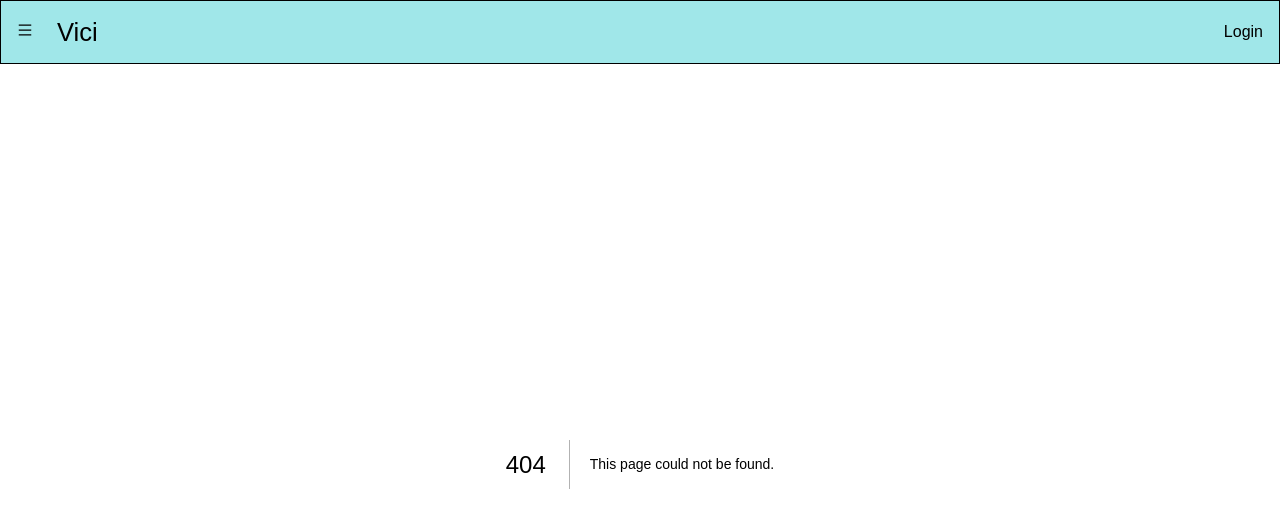
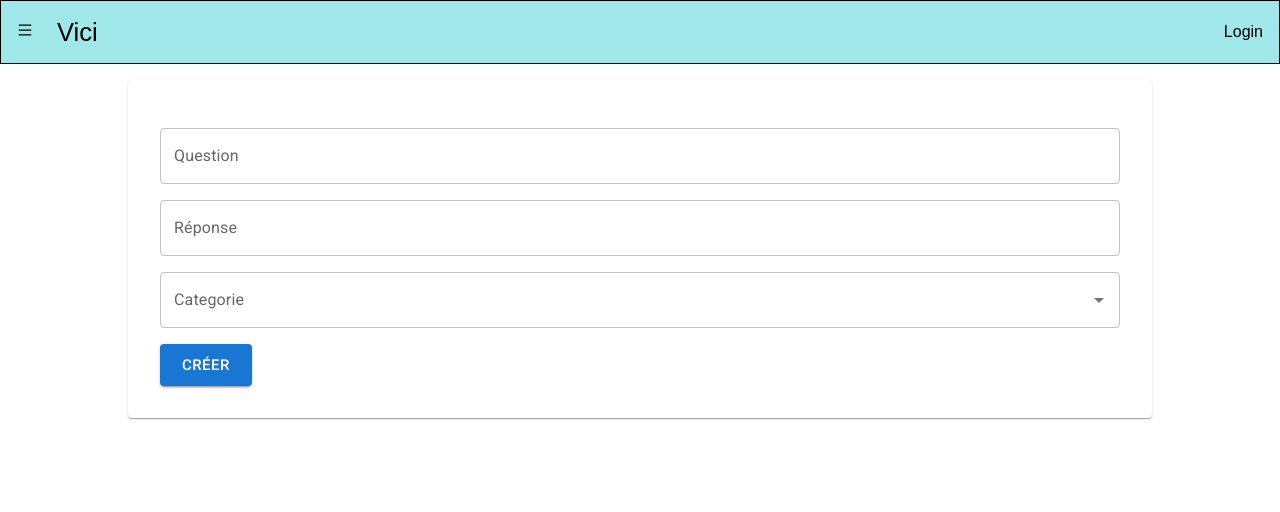
Before and after one commit to Ludovicmanga/vici, a Next.js app in the folder client/vici/: page /createCards in a window 1280 px wide. Before the commit this address had no page. Shown: the top 512 px of the page. Built offline with nearby package versions, Linux system fonts and the light colour scheme.

Commit message:
add createCards

```diff
--- /dev/null
+++ b/client/vici/app/createCards/page.tsx
@@ -0,0 +1,16 @@
+import { Autocomplete, Button, Paper, TextField } from "@mui/material";
+import React from "react";
+import styles from "./page.module.scss";
+import CreateForm from "@/components/createForm/CreateForm";
+
+type Props = {};
+
+const page = (props: Props) => {
+  return (
+    <div className={styles.container}>
+        <CreateForm />
+    </div>
+  );
+};
+
+export default page;
```
Also changed, not shown: client/vici/app/createCards/page.module.scss (added).
